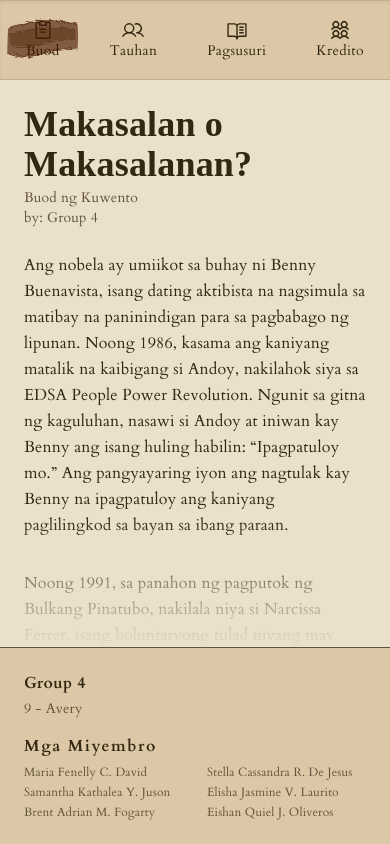
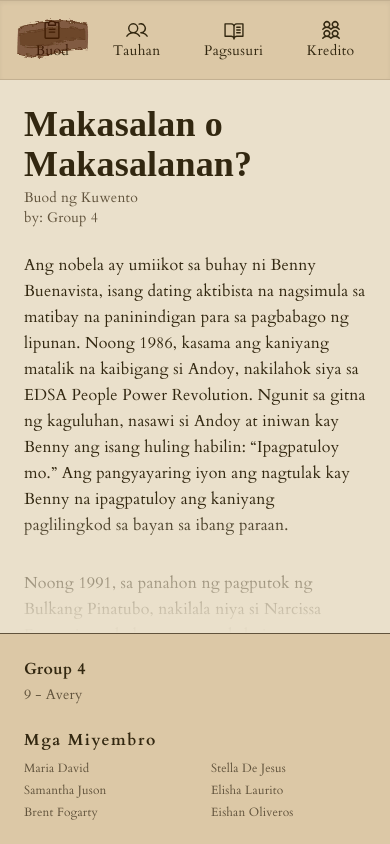
Before and after one commit to D4RKMTR0/group4-story, a React (Vite) app: page /buod in a window 390 px wide. Built offline with nearby package versions, Linux system fonts and the light colour scheme; a web font is replaced by a local one.

Commit message:
feat: improve on bad text and change names on footer

```diff
--- a/src/components/Footer.tsx
+++ b/src/components/Footer.tsx
@@ -4,17 +4,17 @@ interface Member {
 
 export default function Footer() {
   const members: Member[] = [
-    { name: 'Maria Fenelly C. David' },
-    { name: 'Stella Cassandra R. De Jesus' },
-    { name: 'Samantha Kathalea Y. Juson' },
-    { name: 'Elisha Jasmine V. Laurito' },
-    { name: 'Brent Adrian M. Fogarty' },
-    { name: 'Eishan Quiel J. Oliveros' },
+    { name: 'Maria David' },
+    { name: 'Stella De Jesus' },
+    { name: 'Samantha Juson' },
+    { name: 'Elisha Laurito' },
+    { name: 'Brent Fogarty' },
+    { name: 'Eishan Oliveros' },
   ];
 
   return (
     <footer className="border-t border-(--border) bg-(--bg-card) px-6 py-6 text-(--text-muted)">
-      <div className="mx-auto flex max-w-2xl flex-col gap-4 sm:flex-row sm:items-start sm:justify-between">
+      <div className="mx-auto flex max-w-2xl flex-col gap-6 sm:flex-row sm:items-start sm:justify-between">
         <div>
           <p className="font-display text-md font-semibold tracking-wide text-(--text)">
             Group 4
@@ -22,13 +22,13 @@ export default function Footer() {
           <p className="mt-1 text-sm text-(--text-dim)">9 - Avery</p>
         </div>
 
-        <div className="flex flex-col gap-1.5">
+        <div className="flex flex-col gap-2">
           <p className="text-md font-display font-bold tracking-widest text-(--text)">
             Mga Miyembro
           </p>
-          <ul className="grid grid-cols-2 gap-x-6 gap-y-1 text-xs">
+          <ul className="grid grid-cols-2 gap-x-8 gap-y-1.5 text-xs">
             {members.map(({ name }) => (
-              <li key={name} className="text-(--text-muted)">
+              <li key={name} className="text-(--text-muted) whitespace-nowrap">
                 {name}
               </li>
             ))}
--- a/src/components/Navbar.tsx
+++ b/src/components/Navbar.tsx
@@ -11,7 +11,7 @@ export default function Navbar(): React.JSX.Element {
   const [hoveredPath, setHoveredPath] = useState<string | null>(null);
 
   return (
-    <nav className="flex h-20 sm:h-16 w-screen shrink-0 flex-wrap items-center justify-evenly gap-8 border-y border-(--text-muted)/20 bg-(--bg-card) px-4 py-2 font-serif text-sm tracking-wide shadow-inner sm:w-full sm:max-w-2xl sm:px-8">
+    <nav className="flex h-20 sm:h-16 w-screen shrink-0 flex-wrap items-center justify-evenly gap-4 lg:gap-8 border-y border-(--text-muted)/20 bg-(--bg-card) px-4 py-2 font-serif text-sm tracking-wide shadow-inner sm:w-full sm:max-w-2xl sm:px-8">
       <NavItem
         to="/buod"
         content="Buod"
--- a/src/pages/Buod.tsx
+++ b/src/pages/Buod.tsx
@@ -19,7 +19,7 @@ function Buod() {
           Noong 1991, sa panahon ng pagputok ng Bulkang Pinatubo, nakilala niya si Narcissa Ferrer, isang boluntaryong
           tulad niyang may malasakit sa mga nangangailangan. Naging magkasama sila, nagpakasal, at bumuo ng pamilya.
           Kalaunan, tumakbo si Benny bilang alkalde ng San Isidro upang maisakatuparan ang kaniyang pangarap na baguhin
-          ang bayan mula sa loob ng pamahalaan. Nanalo siya at sa simula ay naging mahusay na pinuno—pinabuti ang mga
+          ang bayan mula sa loob ng pamahalaan. Nanalo siya at sa simula ay naging mahusay na pinuno. Pinabuti niya ang mga
           kalsada, binuhay ang mga proyekto, at muling binigyan ng pag-asa ang mga mamamayan.
         </p>
         <p>
@@ -27,7 +27,7 @@ function Buod() {
           Nakilala niya sina Don Segundo, Don Benigno, at Angelo, mga makapangyarihang personalidad na konektado sa isang
           sindikato. Sa pamamagitan ng mga alok na pondo, impluwensiya, at suporta, unti-unti nilang nahikayat si Benny
           na makilahok sa mga gawaing labag sa kaniyang dating prinsipyo. Sa una, maliit lamang ang kaniyang mga
-          kompromiso—pagpirma sa mga dokumento, pagbibigay ng pabor, at pananahimik—ngunit kalaunan ay naging bahagi na
+          kompromiso. Siya ay nagpirma sa mga dokumento, nagbibigay ng pabor, at nanahimik. ngunit kalaunan ay naging bahagi na
           siya ng sistemang dati niyang kinamumuhian.
         </p>
         <p>
--- a/src/pages/Kredito.tsx
+++ b/src/pages/Kredito.tsx
@@ -59,9 +59,8 @@ function Kredito() {
     <article className="space-y-10 pb-6 font-display text-base leading-relaxed">
       <div>
         <h1 className="font-handwritten text-4xl font-bold text-(--text)">
-          Mga Kredito
+          Mga Dedikasyon
         </h1>
-        <p className="mt-1 text-sm text-(--text-muted)">Mga taong gumawa ng kuwentong ito</p>
       </div>
 
       <section className="space-y-8">
--- a/src/pages/Pagsusuri.tsx
+++ b/src/pages/Pagsusuri.tsx
@@ -51,7 +51,7 @@ function Pagsusuri() {
             3. Si Benny bilang isang Komplikadong Tauhan
           </h2>
           <p className="mt-2 text-sm text-(--text-muted)">
-            Si Benny ay hindi inilalarawan bilang ganap na mabuti o ganap na masama. Siya ay isang tragic character—isang taong may mabuting layunin ngunit gumawa ng masasamang desisyon.
+            Si Benny ay hindi inilalarawan bilang ganap na mabuti o ganap na masama, siya ay isang tragic na character. isang taong may mabuting layunin ngunit gumawa ng masasamang desisyon.
           </p>
           <p className="mt-2 text-sm text-(--text-muted)">
             Ang kaniyang pinakamalaking kahinaan ay ang paniniwalang maaari niyang gamitin ang sistema nang hindi siya tuluyang ginagamit nito. Sa simula, iniisip niyang pansamantala lamang ang kaniyang mga kompromiso. Ngunit habang tumatagal, siya na mismo ang nagiging bahagi ng problemang nais niyang lutasin.
```
